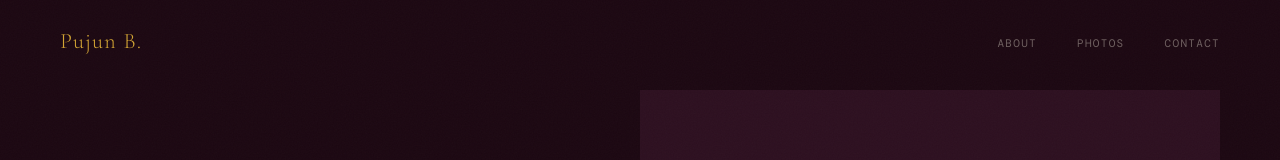
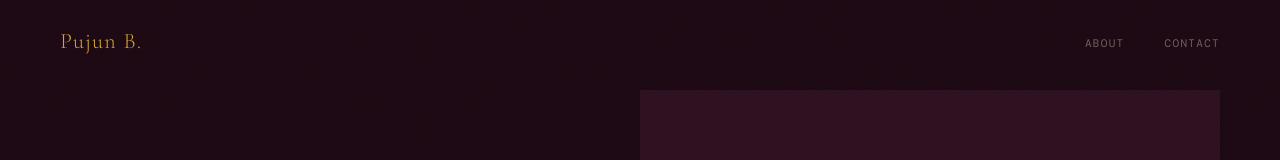
Before and after one commit to pujun-ai/pujun-site, a Next.js app: page / in a window 1280 px wide. Shown: the top 160 px of the page. Built offline with nearby package versions, Linux system fonts and the light colour scheme; a web font is replaced by a local one.

Commit message:
Remove Photos section and nav tab
https://claude.ai/code/session_015QLmgiowizeivNPoHnDw8h

```diff
--- a/app/components/Nav.tsx
+++ b/app/components/Nav.tsx
@@ -16,7 +16,6 @@ export default function Nav() {
       <a href="#" className="nav-logo">Pujun B.</a>
       <ul className="nav-links">
         <li><a href="#about">About</a></li>
-        <li><a href="#photos">Photos</a></li>
         <li><a href="#contact">Contact</a></li>
       </ul>
     </nav>
--- a/app/page.tsx
+++ b/app/page.tsx
@@ -3,7 +3,6 @@ import Hero from './components/Hero'
 import About from './components/About'
 import Experience from './components/Experience'
 import Now from './components/Now'
-import Photos from './components/Photos'
 import Footer from './components/Footer'
 
 export default function Home() {
@@ -14,7 +13,6 @@ export default function Home() {
       <About />
       <Now />
       <Experience />
-      <Photos />
       <Footer />
     </>
   )
```
